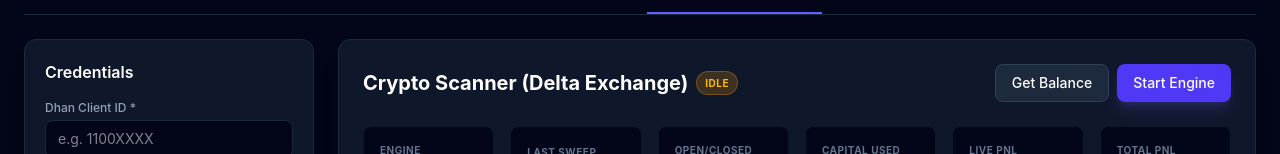
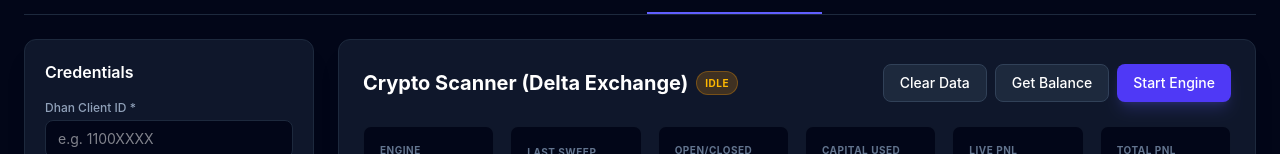
Before and after one commit to techdeepdive/algo-trading, a React (Vite) app in the folder frontend/: page / in a window 1280 px wide. Both pictures are taken after a click on the button "Live Crypto Trade". Shown: the part 141-295 px from the top of the page. Built offline with nearby package versions, Linux system fonts and the light colour scheme; no server answers.

Commit message:
fix: Actually render the Clear Data button on the UI

```diff
--- a/frontend/src/components/CryptoScannerTab.jsx
+++ b/frontend/src/components/CryptoScannerTab.jsx
@@ -142,6 +142,12 @@ const CryptoScannerTab = ({ credentials }) => {
             </span>
           </h2>
           <div className="flex gap-2">
+            <button
+              onClick={clearCryptoData}
+              className="px-4 py-2 bg-slate-800 hover:bg-slate-700 rounded-lg text-white font-medium text-sm transition-colors border border-slate-700"
+            >
+              Clear Data
+            </button>
             <button
               onClick={fetchBalance}
               disabled={loading}
```
